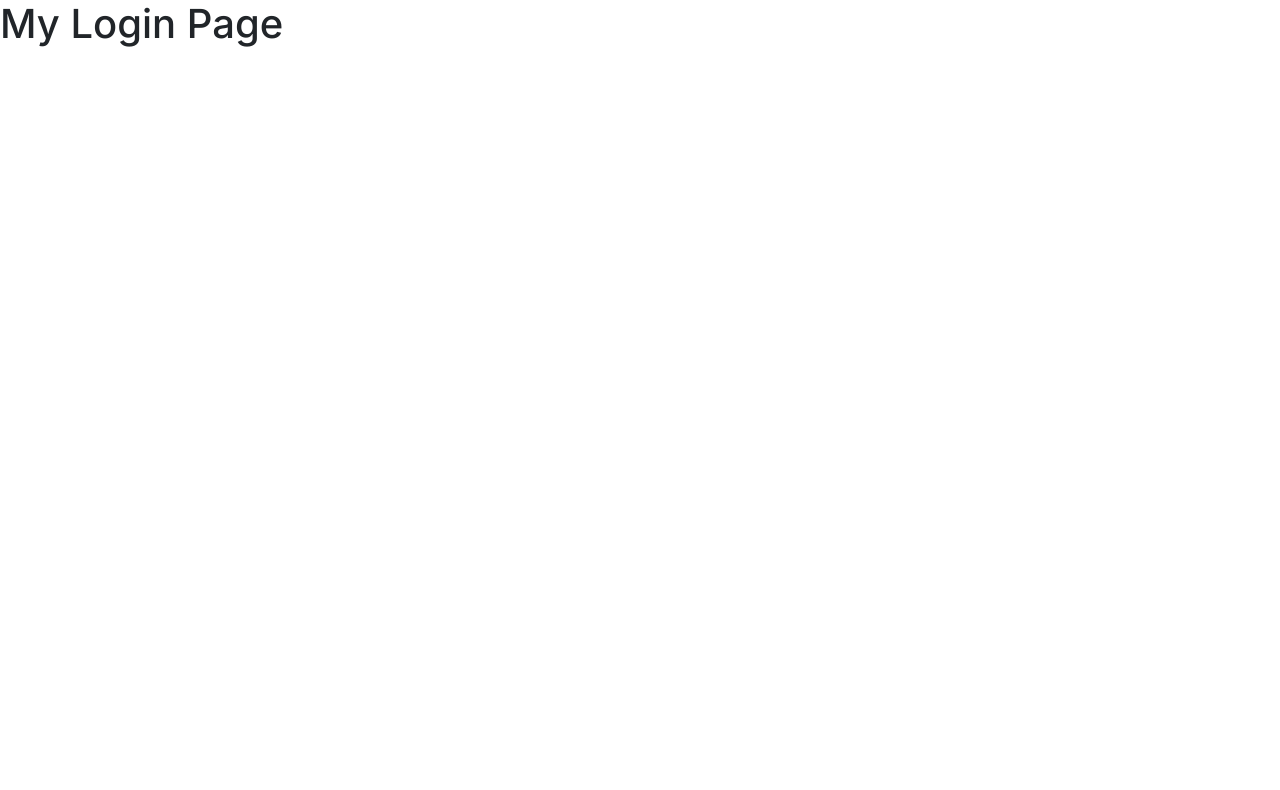
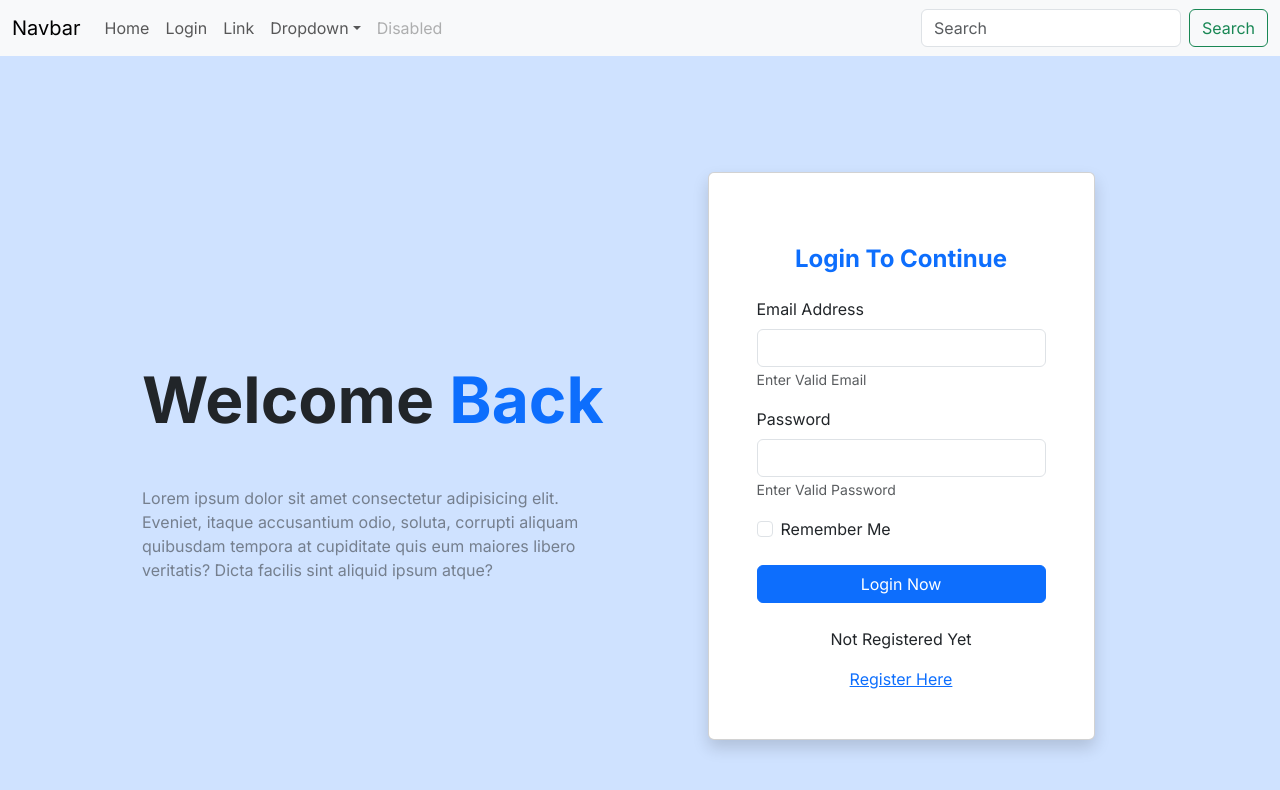
Before and after one commit to digipodium/DP-2024-FEB-MERN-0630, a Next.js app in the folder Section 2/frontend/: page /login in a window 1280 px wide. Shown: the top 790 px of the page. Built offline with nearby package versions, Linux system fonts and the light colour scheme.

Commit message:
form handling

```diff
--- a/Section 2/frontend/package.json
+++ b/Section 2/frontend/package.json
@@ -10,6 +10,7 @@
   },
   "dependencies": {
     "bootstrap": "^5.3.3",
+    "formik": "^2.4.5",
     "next": "14.1.0",
     "react": "^18",
     "react-dom": "^18"
--- a/Section 2/frontend/src/app/layout.jsx
+++ b/Section 2/frontend/src/app/layout.jsx
@@ -1,6 +1,6 @@
 import { Inter } from "next/font/google";
 import "./globals.css";
-import "bootstrap/dist/css/bootstrap.min.css";
+
 
 const inter = Inter({ subsets: ["latin"] });
 
--- a/Section 2/frontend/src/app/login/page.jsx
+++ b/Section 2/frontend/src/app/login/page.jsx
@@ -1,15 +1,111 @@
-import React from 'react'
+'use client';
+import React from 'react';
+import Link from 'next/link';
+import { useFormik } from 'formik';
 
 const Login = () => {
+
+  const loginForm = useFormik({
+    initialValues: {
+      email : '',
+      password : ''
+    },
+    onSubmit: (values) => {
+      console.log(values);
+      // send data to backend
+    }
+  });
+
   return (
-    <div>
-        <h1>My Login Page</h1>
+    <div className='vh-100 bg-primary-subtle d-flex align-items-center'>
+      <section className="container">
+        <div
+          className="px-4 py-5 px-md-5 text-center text-lg-start"
+        >
+          <div className="container">
+            <div className="row gx-lg-5 align-items-center">
+              <div className="col-lg-6 mb-5 mb-lg-0">
+                <h1 className="my-5 display-3 fw-bold ls-tight">
+                  Welcome
+                  <span className="text-primary"> Back</span>
+                </h1>
+                <p style={{ color: "hsl(217, 10%, 50.8%)" }}>
+                  Lorem ipsum dolor sit amet consectetur adipisicing elit. Eveniet,
+                  itaque accusantium odio, soluta, corrupti aliquam quibusdam
+                  tempora at cupiditate quis eum maiores libero veritatis? Dicta
+                  facilis sint aliquid ipsum atque?
+                </p>
+              </div>
+              <div className="col-lg-5 col-md-6 mb-5 mb-lg-0 mx-auto">
+                <div className="card shadow">
+                  <div className="card-body py-5 px-md-5">
+                    <h4 className='text-center fw-bold text-primary my-4'>Login To Continue</h4>
+                    <form onSubmit={ loginForm.handleSubmit } >
+                      {/* 2 column grid layout with text inputs for the first and last names */}
+                      <div className="mb-3">
+                        <label for="" className="form-label">Email Address</label>
+                        <input
+                          type="text"
+                          id="email"
+                          onChange={ loginForm.handleChange }
+                          value={ loginForm.values.email }
+                          className="form-control"
+                          placeholder=""
+                        />
+                        <small className="text-muted">Enter Valid Email</small>
+                      </div>
+                      <div className="mb-3">
+                        <label for="" className="form-label">Password</label>
+                        <input
+                          type="password"
+                          id="password"
+                          onChange={ loginForm.handleChange }
+                          value={ loginForm.values.password }
+                          className="form-control"
+                          placeholder=""
+                        />
+                        <small className="text-muted">Enter Valid Password</small>
+                      </div>
+
+                      <div className="form-check mb-4">
+                        <input
+                          className="form-check-input me-2"
+                          type="checkbox"
+                          defaultValue=""
+                          id="form2Example33"
+                          defaultChecked=""
+                        />
+                        <label
+                          className="form-check-label"
+                          htmlFor="form2Example33"
+                        >
+                          Remember Me
+                        </label>
+                      </div>
+                      {/* Submit button */}
+                      <button
+                        type="submit"
+                        className="btn btn-primary w-100 mb-4"
+                      >
+                        Login Now
+                      </button>
+                      <div className="text-center">
+                        <p>Not Registered Yet</p>
+                        <Link href='/signup'>Register Here</Link>
+                      </div>
+                    </form>
+                  </div>
+                </div>
+              </div>
+            </div>
+          </div>
+        </div>
+        {/* Jumbotron */}
+      </section>
+      {/* Section: Design Block */}
     </div>
+
   )
 }
 
 export default Login;
-
-// signup
-// about
-// contact
--- /dev/null
+++ b/Section 2/frontend/src/app/template.jsx
@@ -0,0 +1,21 @@
+'use client';
+import Navbar from '@/components/Navbar';
+import React, { useEffect } from 'react';
+import "bootstrap/dist/css/bootstrap.min.css";
+
+const Template = ({children}) => {
+
+    useEffect(() => {
+      require('bootstrap/dist/js/bootstrap.min.js');
+    }, [])
+
+
+  return (
+    <div>
+        <Navbar />
+        {children}
+    </div>
+  )
+}
+
+export default Template;
--- /dev/null
+++ b/Section 2/frontend/src/components/Navbar.jsx
@@ -0,0 +1,94 @@
+import Link from 'next/link';
+import React from 'react'
+
+const Navbar = () => {
+    return (
+        <nav className="navbar navbar-expand-lg bg-body-tertiary">
+            <div className="container-fluid">
+                <a className="navbar-brand" href="#">
+                    Navbar
+                </a>
+                <button
+                    className="navbar-toggler"
+                    type="button"
+                    data-bs-toggle="collapse"
+                    data-bs-target="#navbarSupportedContent"
+                    aria-controls="navbarSupportedContent"
+                    aria-expanded="false"
+                    aria-label="Toggle navigation"
+                >
+                    <span className="navbar-toggler-icon" />
+                </button>
+                <div className="collapse navbar-collapse" id="navbarSupportedContent">
+                    <ul className="navbar-nav me-auto mb-2 mb-lg-0">
+                        <li className="nav-item">
+                            <Link className="nav-link" href="/">
+                                Home
+                            </Link>
+                        </li>
+                        <li className="nav-item">
+                            <Link className="nav-link" href="/login">
+                                Login
+                            </Link>
+                        </li>
+                        <li className="nav-item">
+                            <a className="nav-link" href="#">
+                                Link
+                            </a>
+                        </li>
+                        <li className="nav-item dropdown">
+                            <a
+                                className="nav-link dropdown-toggle"
+                                href="#"
+                                role="button"
+                                data-bs-toggle="dropdown"
+                                aria-expanded="false"
+                            >
+                                Dropdown
+                            </a>
+                            <ul className="dropdown-menu">
+                                <li>
+                                    <a className="dropdown-item" href="#">
+                                        Action
+                                    </a>
+                                </li>
+                                <li>
+                                    <a className="dropdown-item" href="#">
+                                        Another action
+                                    </a>
+                                </li>
+                                <li>
+                                    <hr className="dropdown-divider" />
+                                </li>
+                                <li>
+                                    <a className="dropdown-item" href="#">
+                                        Something else here
+                                    </a>
+                                </li>
+                            </ul>
+                        </li>
+                        <li className="nav-item">
+                            <a className="nav-link disabled" aria-disabled="true">
+                                Disabled
+                            </a>
+                        </li>
+                    </ul>
+                    <form className="d-flex" role="search">
+                        <input
+                            className="form-control me-2"
+                            type="search"
+                            placeholder="Search"
+                            aria-label="Search"
+                        />
+                        <button className="btn btn-outline-success" type="submit">
+                            Search
+                        </button>
+                    </form>
+                </div>
+            </div>
+        </nav>
+
+    )
+}
+
+export default Navbar;
```
Also changed, not shown: 1 other file (tests, documents, lock files or other folders).
